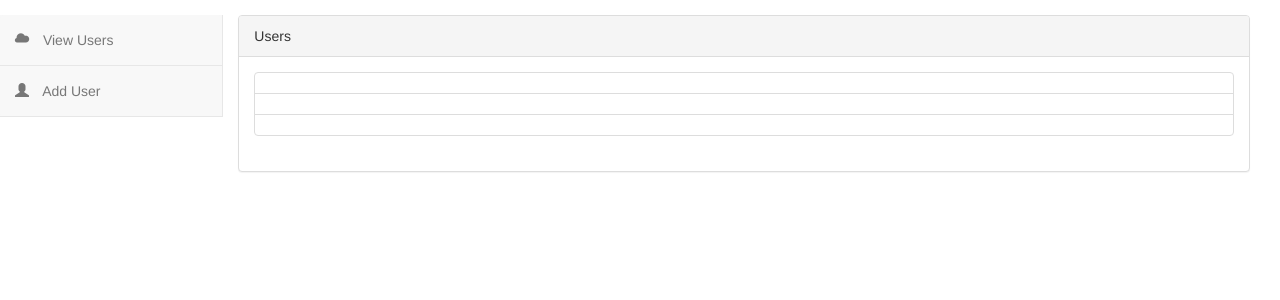
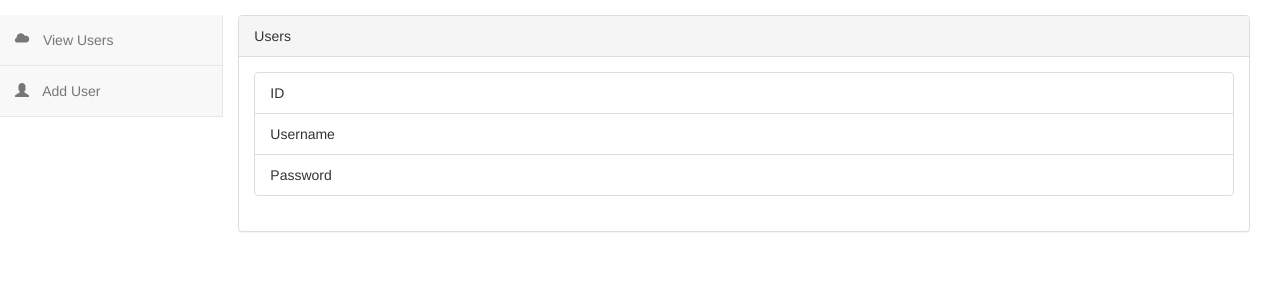
Before and after one commit to steffanboodhoo/barcodeServer, a Flask app: page / in a window 1280 px wide. Shown: the part 56-356 px from the top of the page. Run offline with Flask 2, Linux system fonts and the light colour scheme; some libraries are stand-ins or nearby versions.

Commit message:
admin page v0.2

```diff
--- a/app/templates/home.html
+++ b/app/templates/home.html
@@ -57,9 +57,9 @@
         <div class="panel-body">
           <div class="list-group list-group-horizontal">
             <!-- <div class="list-group-item" id="user_count"></div> -->
-            <div class="list-group-item" id="user_id"></div>
-            <div class="list-group-item" id="user_name"></div>
-            <div class="list-group-item" id="user_password"></div>
+            <div class="list-group-item" id="user_id">ID</div>
+            <div class="list-group-item" id="user_name">Username</div>
+            <div class="list-group-item" id="user_password">Password</div>
           </div>
         </div>
       </div>
```
